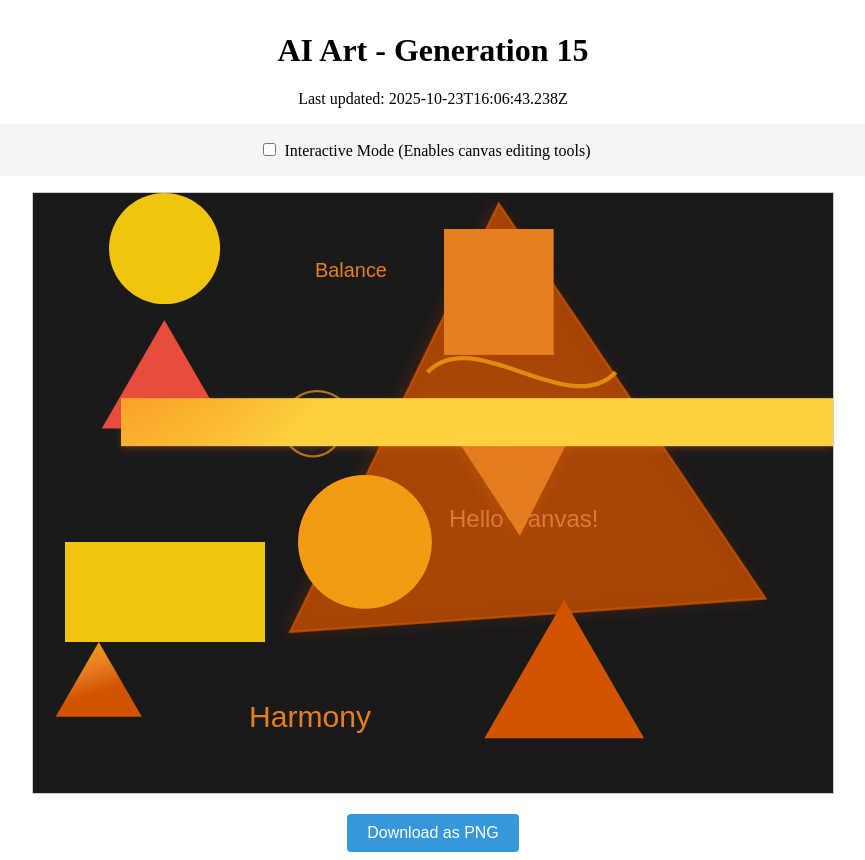
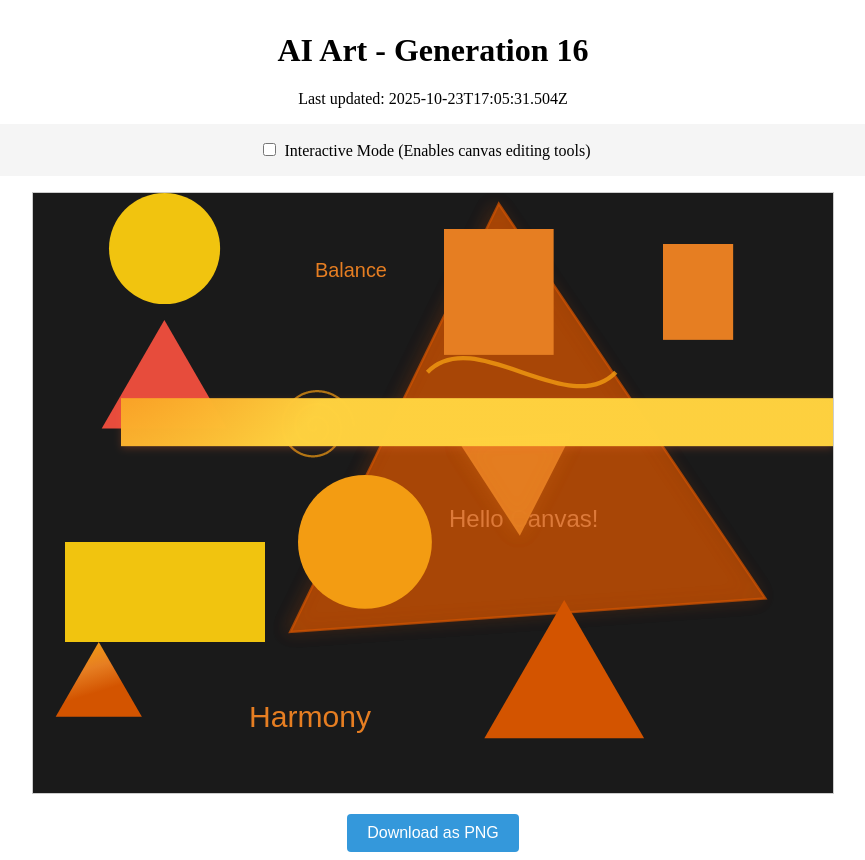
Before and after one commit to mcclowes/ai-art, a React (Vite) app: page / in a window 1280 px wide. Shown: the whole page, without its empty margins (207-1072 px from the left). Built offline with nearby package versions, Linux system fonts and the light colour scheme.

Commit message:
Improve artwork - Generation 16

```diff
--- a/src/artwork-state.ts
+++ b/src/artwork-state.ts
@@ -213,9 +213,18 @@ export const artworkState: ArtworkState = {
       "strokeWidth": 4.269647830083472,
       "opacity": 0.8,
       "id": "curve_1761235603238"
+    },
+    {
+      "type": "rectangle",
+      "x": 630,
+      "y": 51,
+      "width": 70.15518719483114,
+      "height": 95.85980537515763,
+      "fillStyle": "#e67e22",
+      "id": "element_1761239131504"
     }
   ],
-  "generation": 15,
-  "lastUpdated": "2025-10-23T16:06:43.238Z",
+  "generation": 16,
+  "lastUpdated": "2025-10-23T17:05:31.504Z",
   "cycleStarted": "2025-10-23T02:33:03.243Z"
 };
```
